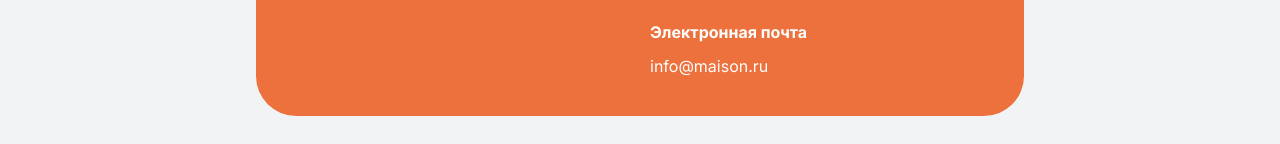
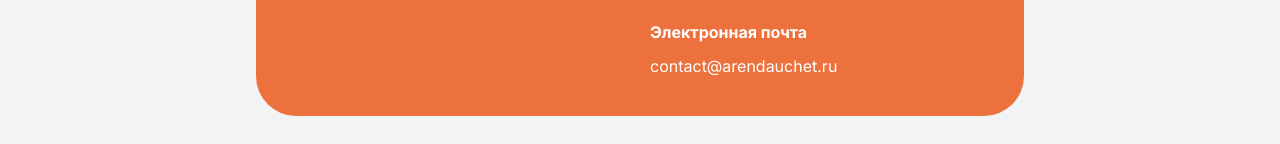
Before and after one commit to Illouminus/immo-agency, a Next.js app: page / in a window 1280 px wide. Shown: the part 3081-3225 px from the top of the page. Built offline with nearby package versions, Linux system fonts and the light colour scheme.

Commit message:
change email address

```diff
--- a/src/components/Contacts/Contacts.tsx
+++ b/src/components/Contacts/Contacts.tsx
@@ -41,7 +41,7 @@ export const Contacts = () => {
                         </div>
                         <div className={cls.info_trick}>
                             <p className={cls.email}>Электронная почта</p>
-                            <p>info@maison.ru</p>
+                            <p>contact@arendauchet.ru</p>
                         </div>
                     </div>
 
```
